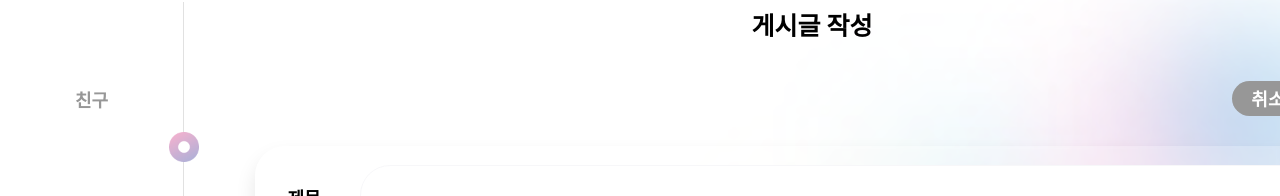
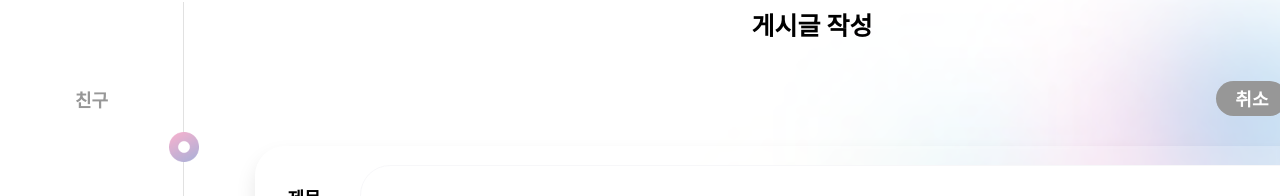
Before and after one commit to stockOneQ/front, a Next.js app: page /community/board/new in a window 1280 px wide. Shown: the part 134-330 px from the top of the page. Built offline with nearby package versions, Linux system fonts and the light colour scheme.

Commit message:
style(community): 취소/저장 버튼 간격 수정

```diff
--- a/components/community/Board/New/style.ts
+++ b/components/community/Board/New/style.ts
@@ -19,6 +19,7 @@ export const ActionButtonBox = styled.div`
   font-size: 1.8rem;
   font-weight: 600;
   padding-bottom: 3rem;
+  margin-right: 3.2rem;
 `;
 
 {
```
